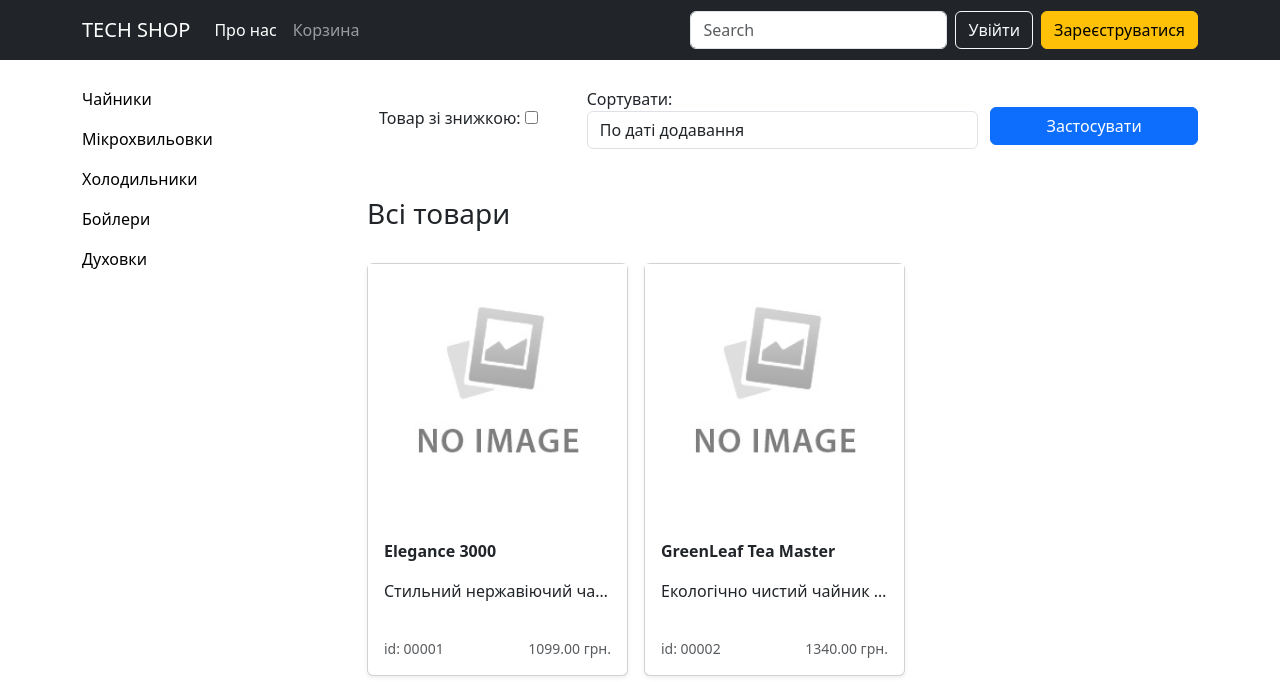
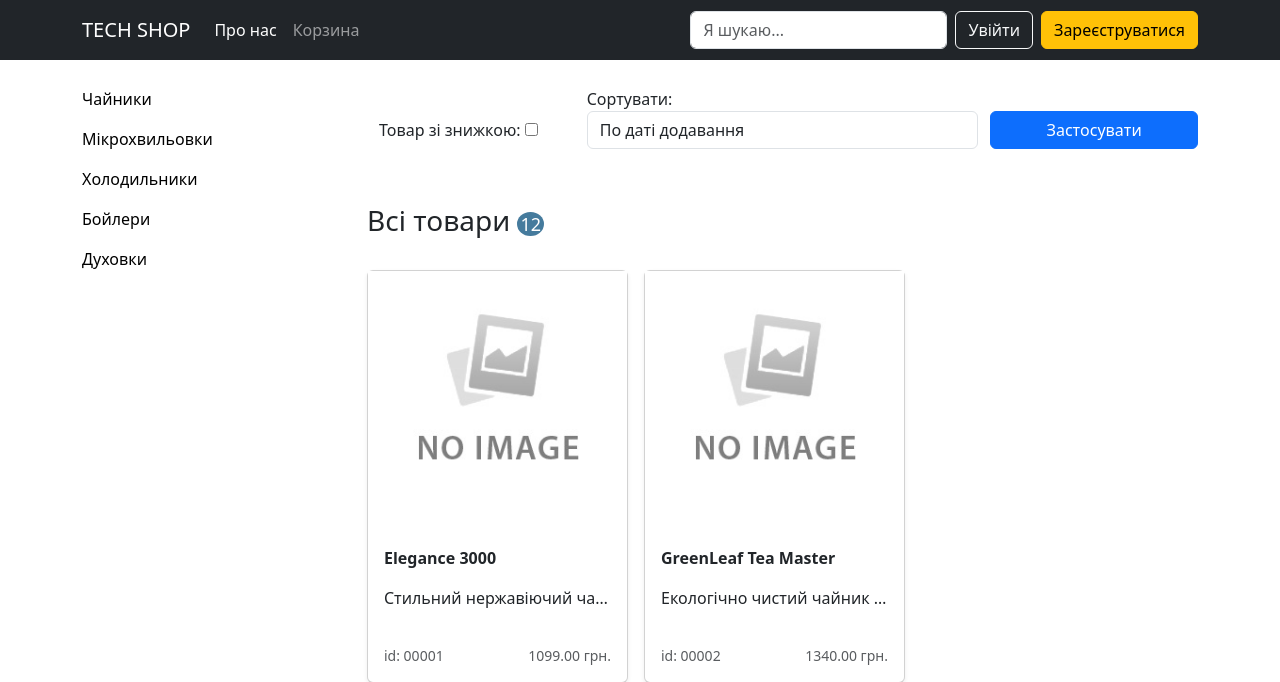
Before and after one commit to DimaKuriptya/tech-shop, a Django app: page / in a window 1280 px wide. Shown: the top 682 px of the page. Run offline with Django 4.2, Linux system fonts and the light colour scheme; data comes from the database, SQL or seed files in the repository.

Commit message:
added total amount of finded goods; small changes

```diff
--- a/requirements.txt
+++ b/requirements.txt
@@ -2,6 +2,7 @@
 Django==4.2.8
 django-debug-toolbar==4.2.0
 pillow==10.2.0
-psycopg2==2.9.9
+psycopg==3.1.17
 sqlparse==0.4.4
+typing_extensions==4.9.0
 tzdata==2023.4
--- a/src/goods/views.py
+++ b/src/goods/views.py
@@ -17,20 +17,21 @@
         products = products.annotate(
             search=SearchVector('id', 'name', 'description')
         ).filter(search=search)
+    if is_discounted == "on":
+        products = products.exclude(discount_price=None)
+    if order_by:
+        products = products.order_by(order_by)
     if cat_slug:
         products = products.filter(category_id__slug=cat_slug)
         cat_name = Category.objects.get(slug=cat_slug).name
     else:
         cat_name = "Всі товари"
-    if is_discounted == "on":
-        products = products.exclude(discount_price=None)
-    if order_by:
-        products = products.order_by(order_by)
 
+    amount = len(products)
     p = Paginator(products, 2)
     page = p.page(page_num)
     form = FilterForm(request.GET)
-    context = {"page": page, "cat_name": cat_name, "form": form}
+    context = {"page": page, "cat_name": cat_name, "form": form, 'amount': amount}
 
     return render(request, "goods/index.html", context)
 
--- a/src/static/css/style.css
+++ b/src/static/css/style.css
@@ -81,3 +81,11 @@
     padding: 10px 40px;
     border-radius: 10px;
 }
+
+.amount {
+    font-size: 18px;
+    color: white;
+    background-color: #457B9D;
+    border-radius: 50%;
+    padding: 0 3px;
+}
--- a/src/templates/base.html
+++ b/src/templates/base.html
@@ -28,14 +28,8 @@
               <a class="nav-link" href="#">Корзина</a>
             </li>
           </ul>
-          <form class="d-flex" role="search">
-            <input class="form-control me-2" type="search" placeholder="Search" aria-label="Search" name="q" />
-            {% if request.GET.is_discounted %}
-              <input type="hidden" name="is_discounted" value="{{ request.GET.is_discounted }}">
-            {% endif %}
-            {% if request.GET.order_by %}
-              <input type="hidden" name="order_by" value="{{ request.GET.order_by }}">
-            {% endif %}
+          <form class="d-flex" role="search" action="{% url "goods:index" %}">
+            <input class="form-control me-2" type="search" placeholder="Я шукаю..." aria-label="Search" name="q" />
           </form>
           <div class="d-flex">
             <button type="button" class="btn btn-outline-light me-2">Увійти</button>
--- a/src/templates/goods/index.html
+++ b/src/templates/goods/index.html
@@ -3,7 +3,7 @@
 {% load goods_tags %}
 
 {% block title %}
-TECH SHOP - {{ cat_name }}
+  TECH SHOP - {{ cat_name }}
 {% endblock %}
 
 {% block content %}
@@ -18,11 +18,11 @@
     <div class="container">
       <form method="get" >
         <div class="row align-items-center">
-          <p class="col-md-3 col-12">
+          <p class="col-md-3 col-12" style="margin: 8px 0;">
             {{ form.is_discounted.label }}:
             {{ form.is_discounted }}
           </p>
-          <p class="col-md-6 col-12">
+          <p class="col-md-6 col-12" style="margin-bottom: 23px;">
             {{ form.order_by.label }}:
             {{ form.order_by }}
           </p>
@@ -34,7 +34,11 @@
       </form>
     </div>
     <div>
-      <h3 style="margin-top: 32px; margin-bottom: 32px;">{{ cat_name }}</h3>
+      {% if request.GET.q %}
+        <h3 style="margin-top: 32px; margin-bottom: 32px;">Результати за пошуком: "{{ request.GET.q }}" <span class="amount">{{ amount }}</span></h3>
+      {% else %}
+        <h3 style="margin-top: 32px; margin-bottom: 32px;">{{ cat_name }} <span class="amount">{{ amount }}</span></h3>
+      {% endif %}
     </div>
     <div class="row row-cols-1 row-cols-sm-2 row-cols-md-3 g-3" style="max-width: 100%;">
       {% for product in page %}
@@ -68,6 +72,7 @@
       <h3>Товарів не знайдено!</h3>
       {% endfor %}
     </div>
+    {% if amount > 0 %}
     <nav aria-label="Page navigation example" style="margin-top: 32px;">
       <ul class="pagination">
         {% if page.has_previous %}
@@ -85,6 +90,7 @@
         {% endif %}
       </ul>
     </nav>
+    {% endif %}
   </div>
 </div>
 {% endblock %}
```
